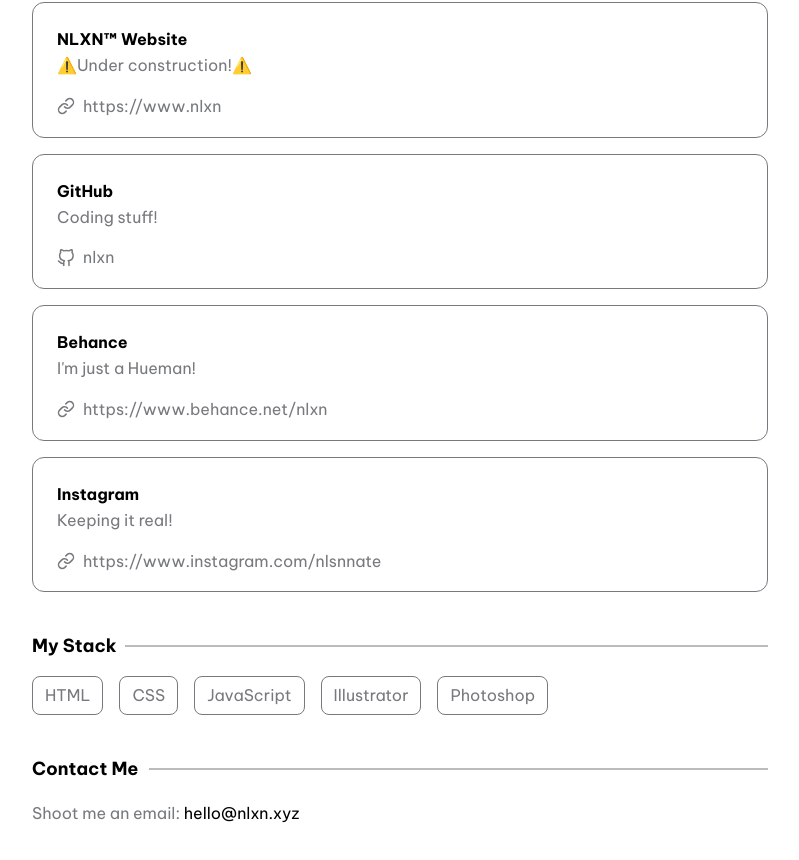
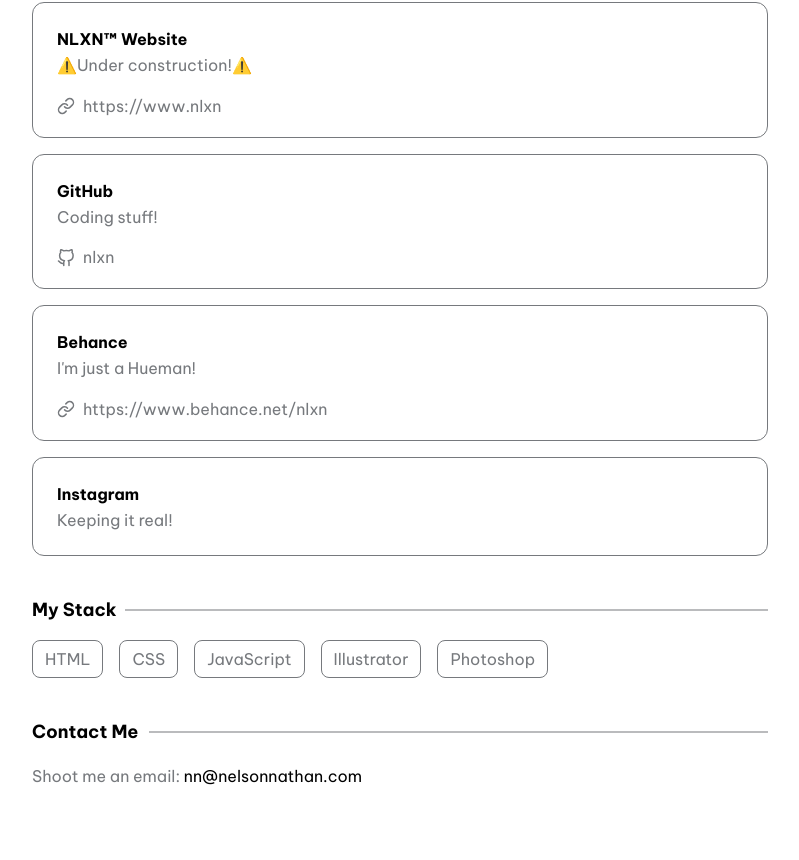
Before and after one commit to nlxn/profilio, a Next.js app: page / in a window 1280 px wide. Shown: the part 434-1294 px from the top of the page, without its empty margins (240-1039 px from the left). Built offline with nearby package versions, Linux system fonts and the light colour scheme.

Commit message:
Update config.js

```diff
--- a/data/config.js
+++ b/data/config.js
@@ -30,7 +30,7 @@ export const projects = {
     {
       title: 'Instagram',
       description: 'Keeping it real!',
-      link: 'https://www.instagram.com/nlsnnate'
+      instagram: 'nlsnnate'
     }
   ]
 };
@@ -48,5 +48,5 @@ export const stack = {
 
 export const contact = {
   title: 'Contact Me',
-  email: 'hello@nlxn.xyz'
+  email: 'nn@nelsonnathan.com'
 };
```
